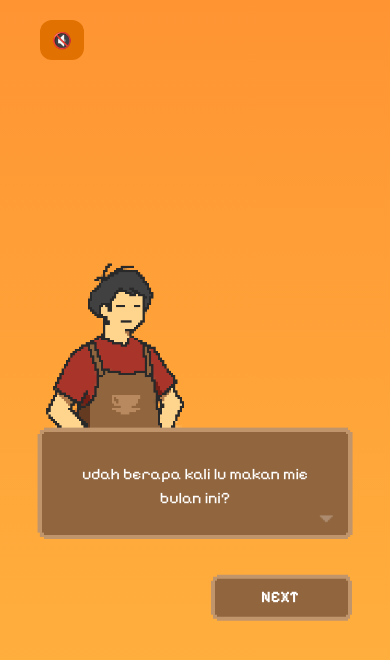
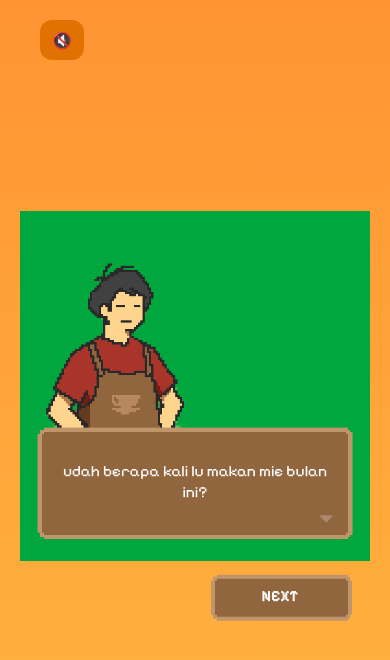
Before and after one commit to Renov30/timer-masak-mie, a website: page index.html in a window 390 px wide. Drawn offline with Linux system fonts and the light colour scheme; a web font is replaced by a local one.

Commit message:
fix(main): fix text conversation position unresponsive

```diff
--- a/index.html
+++ b/index.html
@@ -23,6 +23,7 @@
       .pixelify {
         font-family: "Pixelify Sans", sans-serif;
         font-optical-sizing: auto;
+        font-size: 4vw;
       }
 
       .jersey20 {
@@ -176,18 +177,22 @@
     >
       🔇
     </button>
-    <!-- <audio id="bgm" src="audio/journey.mp3" loop></audio> -->
+    <audio id="bgm" src="audio/journey.mp3" loop></audio>
     <div id="game-container" class="relative overflow-hidden w-full h-screen">
       <!-- halaman 1 -->
       <div id="hal1" class="page active mx-5">
-        <div class="relative">
-          <img src="img/ani2.png" alt="talk1" class="z-0" />
-          <p
-            id="textHal1"
-            class="pixelify text-white text-center mx-10 z-10 absolute inset-0 flex items-center justify-center mt-50"
+        <div class="relative bg-green-600">
+          <img src="img/ani2.png" alt="talk1" class="z-0 w-full h-auto" />
+          <div
+            class="absolute inset-0 flex items-center justify-center pt-[55%]"
           >
-            -
-          </p>
+            <p
+              id="textHal1"
+              class="pixelify text-white text-center mx-10 z-10 leading-snug"
+            >
+              -
+            </p>
+          </div>
           <div
             class="absolute inset-0 z-10 flex items-end justify-end mb-7 mr-7"
           >
```
Also changed, not shown: output.css.
